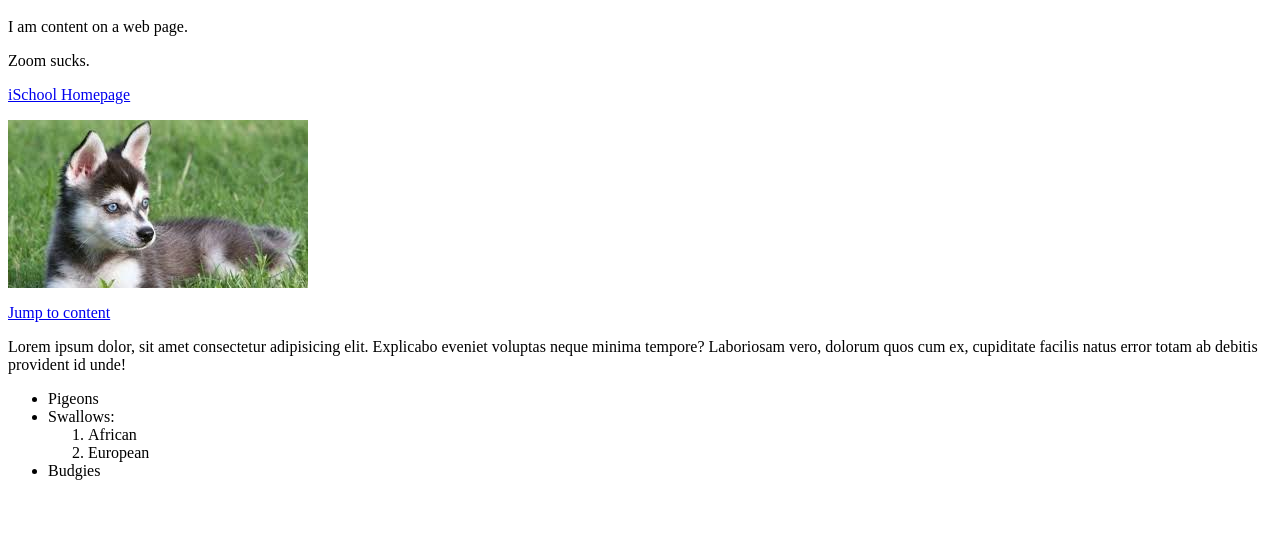
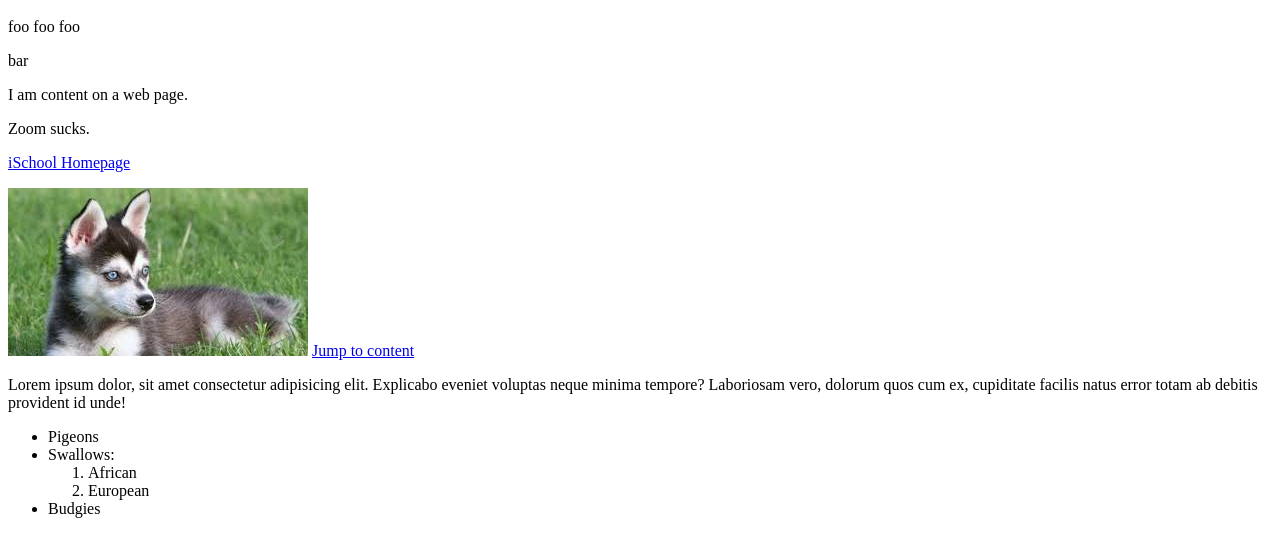
Before and after one commit to info340-sp24a/lecture-demos, a plain HTML site: page basics/index.html in a window 1280 px wide. Shown: the part 48-604 px from the top of the page. Drawn offline with Linux system fonts and the light colour scheme.

Commit message:
HTML review demo

```diff
--- a/basics/index.html
+++ b/basics/index.html
@@ -12,6 +12,11 @@
 
   <h1>Hello <em>(with emphasis)</em> world!</h1>
 
+
+  <p>foo foo foo</p>
+  <p>bar</p>
+
+
   <p>I am <span id="content">content</span> on a web page.</p>
 
   <p>Zoom sucks.</p>
@@ -22,10 +27,10 @@
 
   <p>
     <img src="img/husky.jpeg" alt="a cute husky">
+    <a href="#content">Jump to content</a>
   </p>
 
   <p>
-    <a href="#content">Jump to content</a>
   </p>
 
   <p>
```
